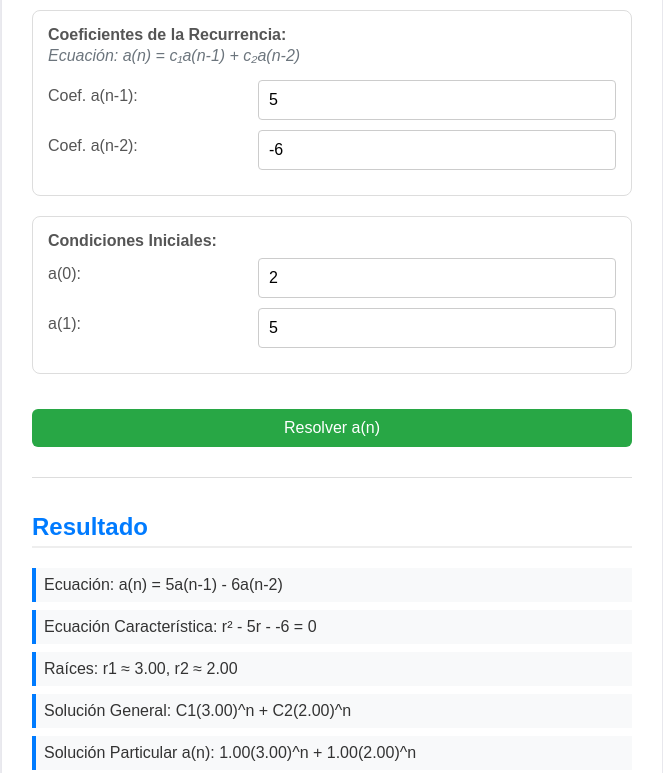
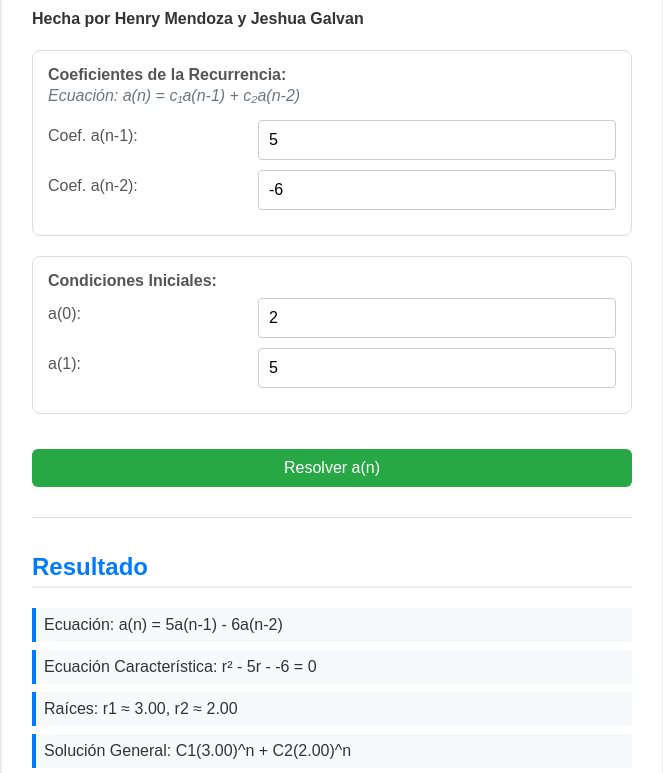
Before and after one commit to henryjamesmenze/calculadora, a plain HTML site: page index.html in a window 1280 px wide. Shown: the part 168-941 px from the top of the page, without its empty margins (308-971 px from the left). Drawn offline with Linux system fonts and the light colour scheme.

Commit message:
Integrantes

```diff
--- a/index.html
+++ b/index.html
@@ -10,7 +10,7 @@
 
     <div class="container">
         <h1>Calculadora de Recurrencias Lineales Homogéneas (Orden ≤ 2)</h1>
-
+        <h4>Hecha por Henry Mendoza y Jeshua Galvan</h4>
         <div class="controls-group">
             <label>Coeficientes de la Recurrencia:</label>
             <p class="note">Ecuación: a(n) = c₁a(n-1) + c₂a(n-2)</p>
```
